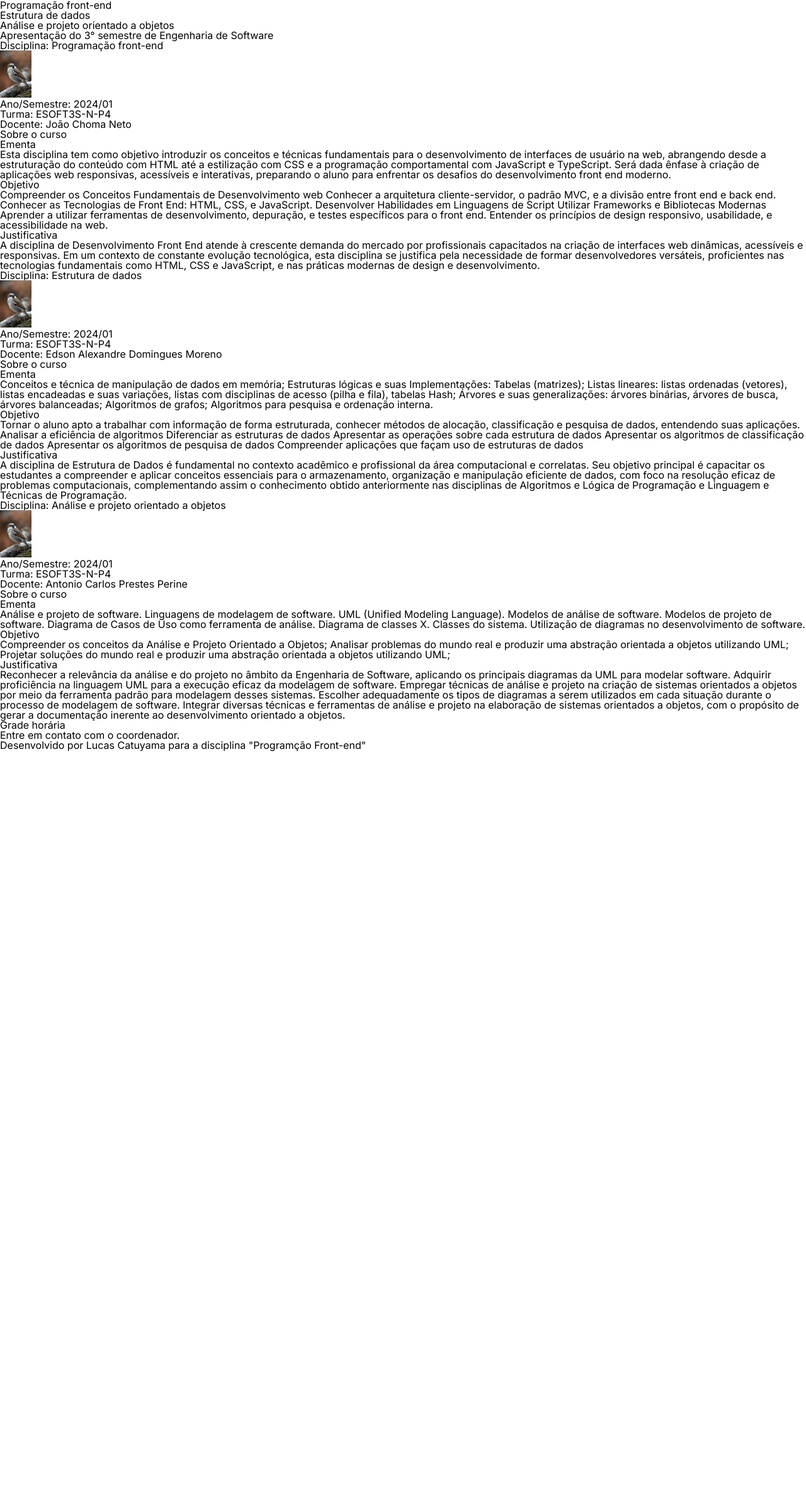
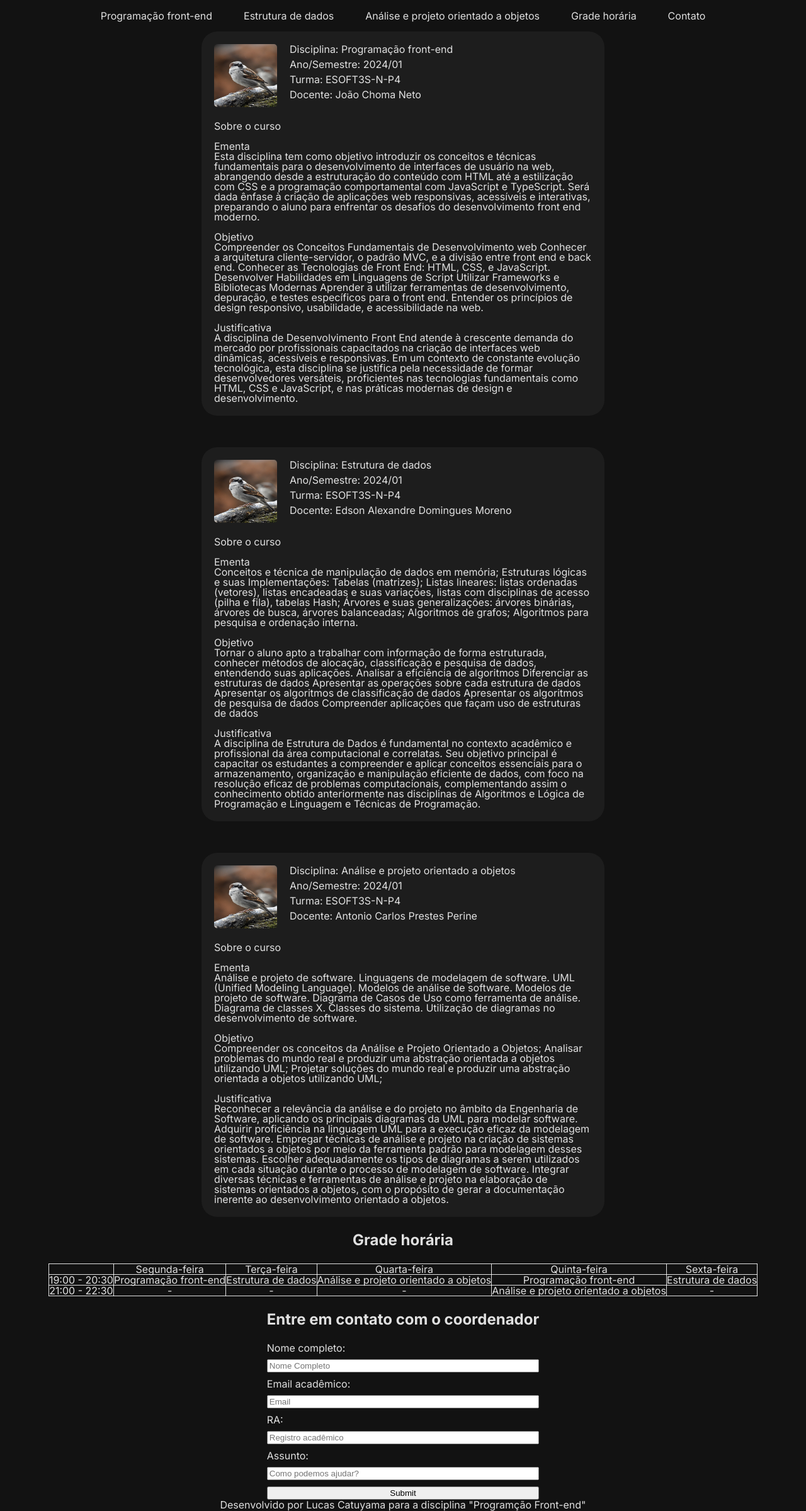
Before and after one commit to LucasCatuyama/UC-frontend-site-about-the-course, a plain HTML site: page index.html in a window 1280 px wide. Shown: the whole page at 63% size. Before the commit the page ends 1193 px from the top, so only its background shows below. Drawn offline with Linux system fonts and the light colour scheme.

Commit message:
add form

```diff
--- a/index.html
+++ b/index.html
@@ -11,40 +11,56 @@
     />
     <link rel="stylesheet" href="./styles/reset.css" />
     <link rel="stylesheet" href="./styles/style.css" />
-    <link rel="stylesheet" href="./styles/var.css">
+    <link rel="stylesheet" href="./styles/var.css" />
     <link rel="shortcut icon" href="./assets/unicesumar-logo.jpeg" />
     <title>3° Semestre</title>
   </head>
   <body>
+
     <header>
       <nav>
-        <li>
+        <li class="menu">
           <ul>
-            Programação front-end
+            <a href="#frontend">Programação front-end</a>
           </ul>
           <ul>
-            Estrutura de dados
+            <a href="#estruturaDeDados">Estrutura de dados</a>
           </ul>
           <ul>
-            Análise e projeto orientado a objetos
+            <a href="#poo">Análise e projeto orientado a objetos</a>
+          </ul>
+          <ul>
+            <a href="#grade">Grade horária</a>
+          </ul>
+          <ul>
+            <a href="#contato">Contato</a>
           </ul>
         </li>
       </nav>
     </header>
+
     <main>
-      <section>
-        <h1>Apresentação do 3° semestre de Engenharia de Software</h1>
-        <div class="disciplinas">
-          <h2>Disciplina: Programação front-end</h2>
+      <section class="cards">
+        <div id="frontend" class="disciplinas">
+          <div class="docente">
+            <div class="docente__img">
               <img
                 src="./assets/imagem-temporaria.jpg"
                 alt="Imagem do professor de front-end."
               />
+            </div>
+            <div class="docente__text">
+              <h2>Disciplina: Programação front-end</h2>
               <p>Ano/Semestre: 2024/01</p>
               <p>Turma: ESOFT3S-N-P4</p>
               <p>Docente: João Choma Neto</p>
+            </div>
+          </div>
+          <div class="about">
           <h3>Sobre o curso</h3>
+          <br>
           <p>Ementa</p>
+          <div class="line"></div>
           <p>
             Esta disciplina tem como objetivo introduzir os conceitos e técnicas
             fundamentais para o desenvolvimento de interfaces de usuário na web,
@@ -54,6 +70,7 @@
             responsivas, acessíveis e interativas, preparando o aluno para
             enfrentar os desafios do desenvolvimento front end moderno.
           </p>
+          <br>
           <p>Objetivo</p>
           <p>
             Compreender os Conceitos Fundamentais de Desenvolvimento web
@@ -65,7 +82,9 @@
             específicos para o front end. Entender os princípios de design
             responsivo, usabilidade, e acessibilidade na web.
           </p>
+          <br>
           <p>Justificativa</p>
+
           <p>
             A disciplina de Desenvolvimento Front End atende à crescente demanda
             do mercado por profissionais capacitados na criação de interfaces
@@ -76,16 +95,26 @@
             design e desenvolvimento.
           </p>
         </div>
-        <div class="disciplinas">
-          <h2>Disciplina: Estrutura de dados</h2>
+        </div>
+
+        <div id="estruturaDeDados" class="disciplinas">
+          <div class="docente">
+            <div class="docente__img">
               <img
                 src="./assets/imagem-temporaria.jpg"
                 alt="Imagem do professor de front-end."
               />
+            </div>
+            <div class="docente__text">
+              <h2>Disciplina: Estrutura de dados</h2>
               <p>Ano/Semestre: 2024/01</p>
               <p>Turma: ESOFT3S-N-P4</p>
               <p>Docente: Edson Alexandre Domingues Moreno</p>
+            </div>
+          </div>
+          <div class="about">
           <h3>Sobre o curso</h3>
+          <br>
           <p>Ementa</p>
           <p>
             Conceitos e técnica de manipulação de dados em memória; Estruturas
@@ -96,6 +125,7 @@
             árvores balanceadas; Algoritmos de grafos; Algoritmos para pesquisa
             e ordenação interna.
           </p>
+          <br>
           <p>Objetivo</p>
           <p>
             Tornar o aluno apto a trabalhar com informação de forma estruturada,
@@ -106,6 +136,7 @@
             dados Apresentar os algoritmos de pesquisa de dados Compreender
             aplicações que façam uso de estruturas de dados
           </p>
+          <br>
           <p>Justificativa</p>
           <p>
             A disciplina de Estrutura de Dados é fundamental no contexto
@@ -118,16 +149,27 @@
             e Linguagem e Técnicas de Programação.
           </p>
         </div>
-        <div class="disciplinas">
-          <h2 id="poo">Disciplina: Análise e projeto orientado a objetos</h2>
+        </div>
+        <div id="poo" class="disciplinas">
+          <div class="docente">
+            <div class="docente__img">
               <img
                 src="./assets/imagem-temporaria.jpg"
                 alt="Imagem do professor de front-end."
               />
+            </div>
+            <div class="docente__text">
+              <h2>
+                Disciplina: Análise e projeto orientado a objetos
+              </h2>
               <p>Ano/Semestre: 2024/01</p>
               <p>Turma: ESOFT3S-N-P4</p>
               <p>Docente: Antonio Carlos Prestes Perine</p>
+            </div>
+          </div>
+          <div class="about">
           <h3>Sobre o curso</h3>
+          <br>
           <p>Ementa</p>
           <p>
             Análise e projeto de software. Linguagens de modelagem de software.
@@ -136,6 +178,7 @@
             ferramenta de análise. Diagrama de classes X. Classes do sistema.
             Utilização de diagramas no desenvolvimento de software.
           </p>
+          <br>
           <p>Objetivo</p>
           <p>
             Compreender os conceitos da Análise e Projeto Orientado a Objetos;
@@ -143,6 +186,7 @@
             a objetos utilizando UML; Projetar soluções do mundo real e produzir
             uma abstração orientada a objetos utilizando UML;
           </p>
+          <br>
           <p>Justificativa</p>
           <p>
             Reconhecer a relevância da análise e do projeto no âmbito da
@@ -158,18 +202,65 @@
             documentação inerente ao desenvolvimento orientado a objetos.
           </p>
         </div>
+      </div>
       </section>
-      <section class="horario">
+
+      <section id="grade" class="horario">
         <h2>Grade horária</h2>
+        <table class="horario__tabela">
+          <tr>
+            <th></th>
+            <th>Segunda-feira</th>
+            <th>Terça-feira</th>
+            <th>Quarta-feira</th>
+            <th>Quinta-feira</th>
+            <th>Sexta-feira</th>
+          </tr>
+          <tr>
+            <td>19:00 - 20:30</td>
+            <td>Programação front-end</td>
+            <td>Estrutura de dados</td>
+            <td>Análise e projeto orientado a objetos</td>
+            <td>Programação front-end</td>
+            <td>Estrutura de dados</td>
+          </tr>
+          <tr>
+            <td>21:00 - 22:30</td>
+            <td>-</td>
+            <td>-</td>
+            <td>-</td>
+            <td>Análise e projeto orientado a objetos</td>
+            <td>-</td>
+          </tr>
+        </table>
       </section>
-      <section class="formulario">
-        <p>Entre em contato com o coordenador.</p>
+
+      <section id="contato" class="formulario">
+        <p>Entre em contato com o coordenador</p>
+        <form ction="/action_page.php" target="_blank" method="post" autocomplete="on">
+          <div class="formulario__input">
+
+          <label for="">Nome completo:</label>
+          <input type="text" placeholder="Nome Completo">
+          <label for="">Email acadêmico:</label>
+          <input type="email" placeholder="Email">
+          <label for="">RA:</label>
+          <input type="text" placeholder="Registro acadêmico">
+          <label for="">Assunto:</label>
+          <input type="text" placeholder="Como podemos ajudar?">
+          <input type="submit">
+          </div>
+
+        </form>
       </section>
+
     </main>
+
     <footer>
       <p>
         Desenvolvido por Lucas Catuyama para a disciplina "Programção Front-end"
       </p>
     </footer>
+
   </body>
 </html>
--- a/styles/reset.css
+++ b/styles/reset.css
@@ -22,6 +22,7 @@ time, mark, audio, video {
 	font-size: 100%;
 	font: inherit;
 	vertical-align: baseline;
+	text-decoration: none;
 }
 /* HTML5 display-role reset for older browsers */
 article, aside, details, figcaption, figure,
--- a/styles/style.css
+++ b/styles/style.css
@@ -1,8 +1,112 @@
 body {
+    width: 100vw;
+    height: 100vh;
     font-family: var(--main-font);
+    color: var(--main-text);
+    background-color: var(--main-black);
+    font-size: 16px;
+    font-weight: 400;
+}
+
+/*Cabeçalho*/
+header {
+    width: 100vw;
+    height: 50px;
+    display: flex;
+    justify-content: center;
+    align-items: center;
+}
+
+.menu {
+    display: flex;
+    gap: 50px;
+}
+
+.menu a {
+    color: var(--main-text);
+}
+
+.menu a:hover {
+    color: tomato;
+}
+
+main {
+    display: flex;
+    flex-direction: column;
+    justify-content: center;
+    align-items: center;
+}
+
+.cards {
+    width: 50%;
+    height: auto;
+    display: flex;
+    flex-direction: column;
+    gap: 50px;
+
 }
 
 img {
-    width: 50px;
-    height: auto;
+    width: 100px;
+    height: 100px;
+    border-radius: 5px;
 }
+
+.disciplinas {
+    background-color: var(--card-black);
+    border-radius: 25px;
+}
+
+.docente {
+    display: flex;
+    gap: 20px;
+    padding: 20px
+}
+
+.docente__text {
+    display: flex;
+    flex-direction: column;
+    gap: 8px;
+}
+
+.about {
+    padding: 0 20px 20px 20px;
+}
+
+.horario {
+    text-align: center;
+    margin: 25px 0;
+}
+
+table, th, td {
+    border: 1px solid var(--main-text);
+}
+
+.horario h2 {
+    margin-bottom: 25px;
+    font-size: 24px;
+    font-weight: 700;
+}
+
+.formulario {
+    text-align: center;
+    display: flex;
+    flex-direction: column;
+}
+
+.formulario p {
+    margin-bottom: 25px;
+    font-size: 24px;
+    font-weight: 700;
+}
+
+.formulario__input {
+    display: flex;
+    flex-direction: column;
+    text-align: left;
+    gap: 10px;
+}
+
+footer {
+    text-align: center;
+}
--- a/styles/var.css
+++ b/styles/var.css
@@ -1,3 +1,7 @@
 :root {
     --main-font: "Inter", sans-serif;
+    --main-text: rgba(255, 255, 255, 0.87);
+    --sub-text: rgba(255, 255, 255, 0.33);
+    --main-black: #121212;
+    --card-black: #1d1d1d;
 }
```
Lines whose indentation alone changed are shown as unchanged.
